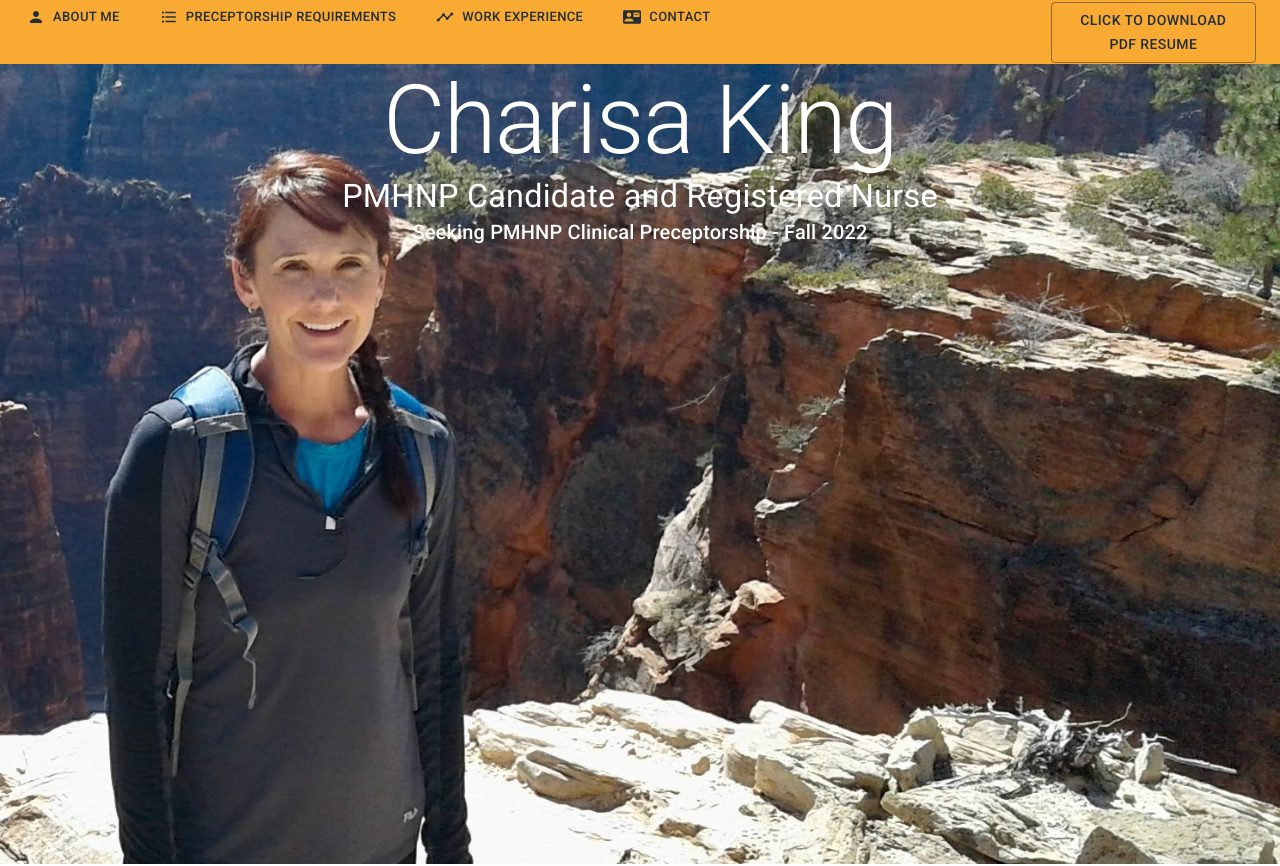
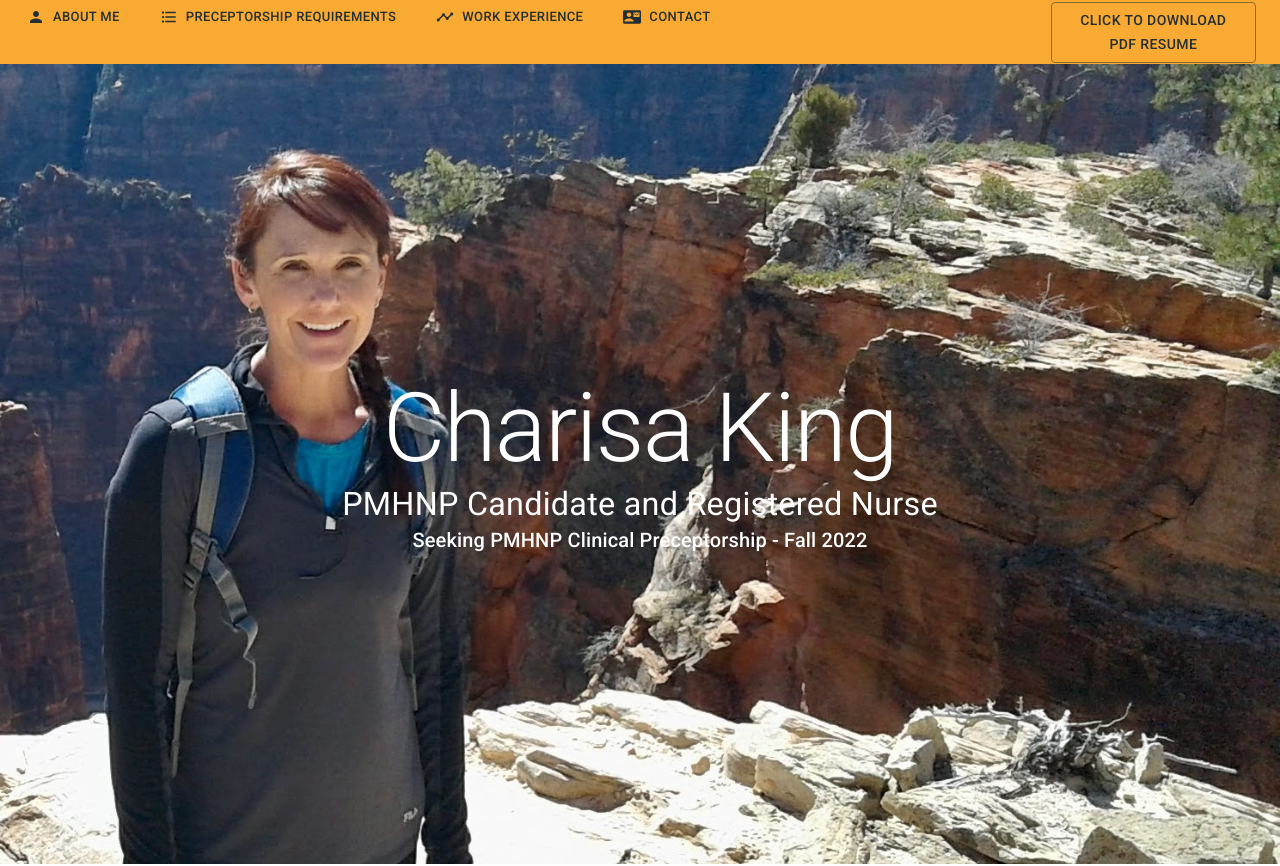
Before and after one commit to rickahlander/charisakingresume, a React (Create React App) app: page / in a window 1280 px wide. Shown: the top 866 px of the page. Built offline with nearby package versions, Linux system fonts and the light colour scheme.

Commit message:
moved main text

```diff
--- a/src/components/Marquee/index.jsx
+++ b/src/components/Marquee/index.jsx
@@ -9,12 +9,12 @@ export default function PaperSheet() {
       background: `url(${img}) no-repeat;`,
       height: "800px",
       maxHeight: "100vh",
-      backgroundSize: "cover"
+      backgroundSize: "cover",
     }}
       container
       direction="column"
       alignItems="center"
-      justifyContent="top"
+      justifyContent="center"
     >
       <Grid item>
         <Typography sx={{ color: "white" }} variant="h1">
```
